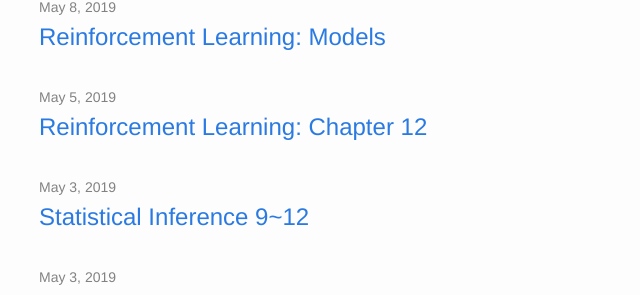
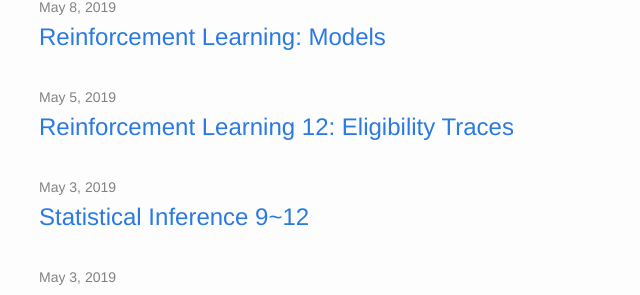
Before and after one commit to FiveEyes/FiveEyes.github.io, a Jekyll site: the page built from index.html, in a window 1280 px wide and 900 px high, scrolled down 850 px. Shown: the part 147-442 px from the top of the window, without its empty margins (31-671 px from the left). Built offline with Jekyll 4.4.1, drawn with Linux system fonts in a browser that asks for light colours.

Commit message:
Update 2019-05-05-Sutton-Book-12.md

```diff
--- a/_posts/reinforcementlearningbook/2019-05-05-Sutton-Book-12.md
+++ b/_posts/reinforcementlearningbook/2019-05-05-Sutton-Book-12.md
@@ -1,6 +1,6 @@
 ---
 layout: post
-title: "Reinforcement Learning: Chapter 12"
+title: "Reinforcement Learning 12: Eligibility Traces"
 date: 2019-05-05 19:20:00
 categories: Learning
 ---
```
